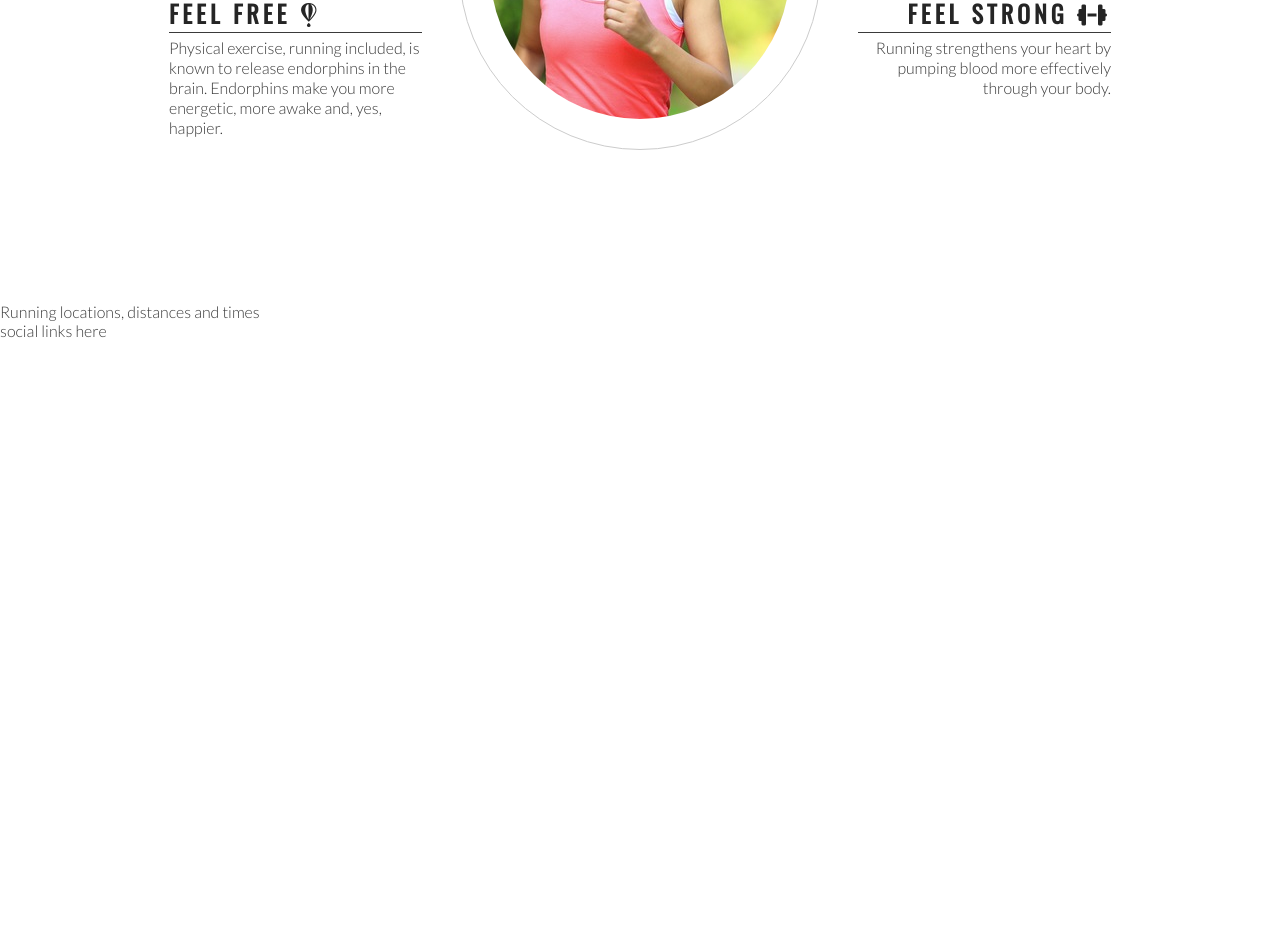
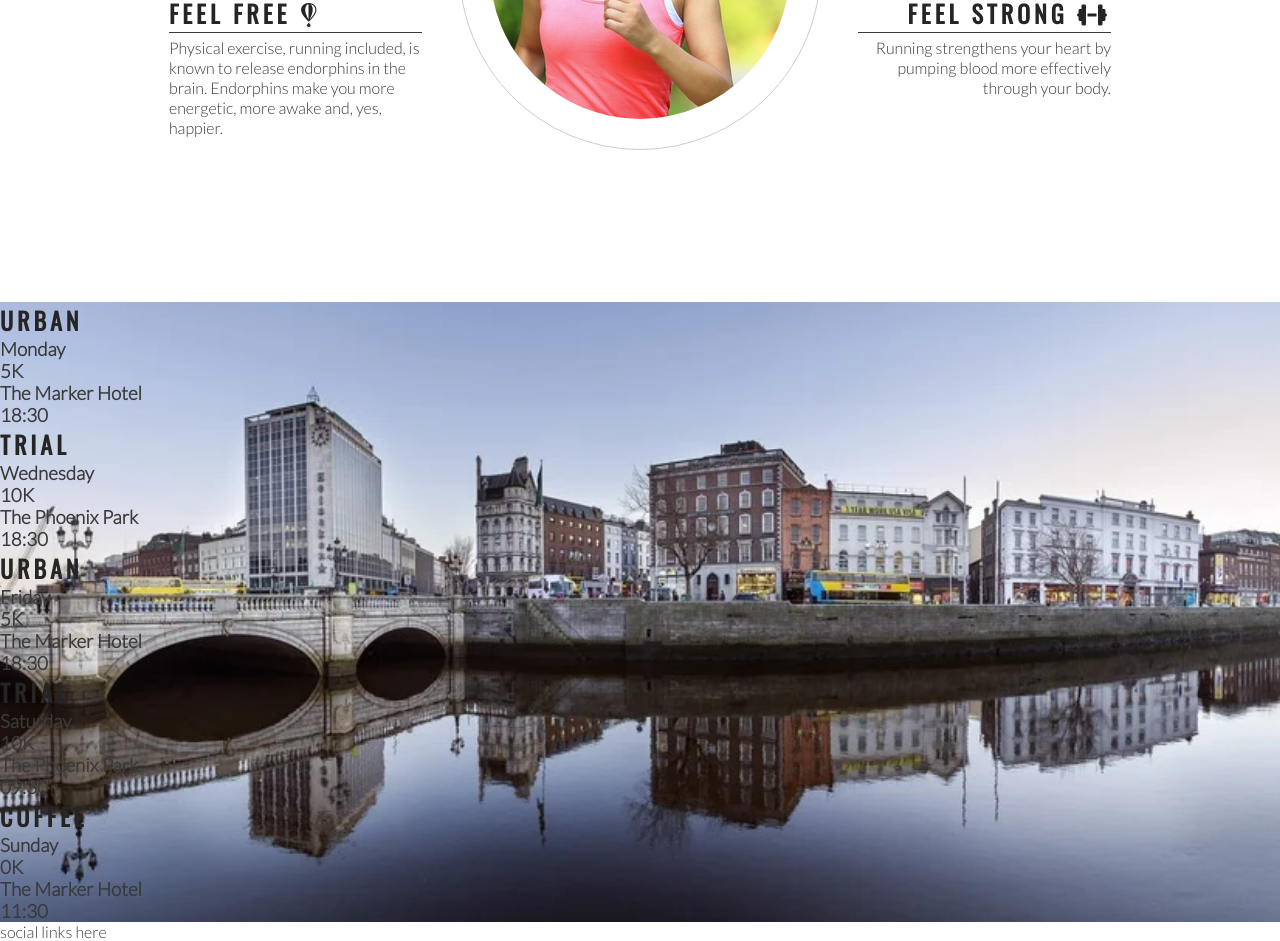
Before and after one commit to KaltrinaBM/love-running, a plain HTML site: page index.html in a window 1280 px wide. Shown: the part 993-1934 px from the top of the page. Before the commit the page ends 1333 px from the top, so only its background shows below. Drawn offline with nearby package versions, Linux system fonts and the light colour scheme.

Commit message:
Add images and times

```diff
--- a/assets/css/style.css
+++ b/assets/css/style.css
@@ -181,7 +181,17 @@
     margin: 0 auto;
 }
 #circle-cover-bg {
-    background: url(../images/ethos-center-image.jpg) no-repeat center center;
+    background: url('../images/ethos-center-image.jpg') no-repeat center center;
     height: 100%;
     border-radius: 50%;
 }
+/* event times */
+
+#times {
+    background-image: url('../images/dublin-city.webp');
+    background-repeat: no-repeat;
+    background-size: cover;
+    background-position: center;
+    width: 100%;
+    overflow: hidden;
+}
--- a/index.html
+++ b/index.html
@@ -83,8 +83,42 @@
             </div>
         </div>
     </section>
-    <section>
-        Running locations, distances and times
+    <section id="times">
+        <div>
+            <h2>Urban</h2>
+            <h3>Monday</h3>
+            <h3>5K</h3>
+            <h3>The Marker Hotel</h3>
+            <h3>18:30</h3>
+        </div>
+        <div>
+            <h2>Trial</h2>
+            <h3>Wednesday</h3>
+            <h3>10K</h3>
+            <h3>The Phoenix Park</h3>
+            <h3>18:30</h3>
+        </div>
+        <div>
+            <h2>Urban</h2>
+            <h3>Friday</h3>
+            <h3>5K</h3>
+            <h3>The Marker Hotel</h3>
+            <h3>18:30</h3>
+        </div>
+        <div>
+            <h2>Trial</h2>
+            <h3>Saturday</h3>
+            <h3>10K</h3>
+            <h3>The Phoenix Park</h3>
+            <h3>09:30</h3>
+        </div>
+        <div>
+            <h2>Coffee</h2>
+            <h3>Sunday</h3>
+            <h3>0K</h3>
+            <h3>The Marker Hotel</h3>
+            <h3>11:30</h3>
+        </div>
     </section>
     <footer>
         social links here
```
Also changed, not shown: assets/images/dublin-city.webp (added).
